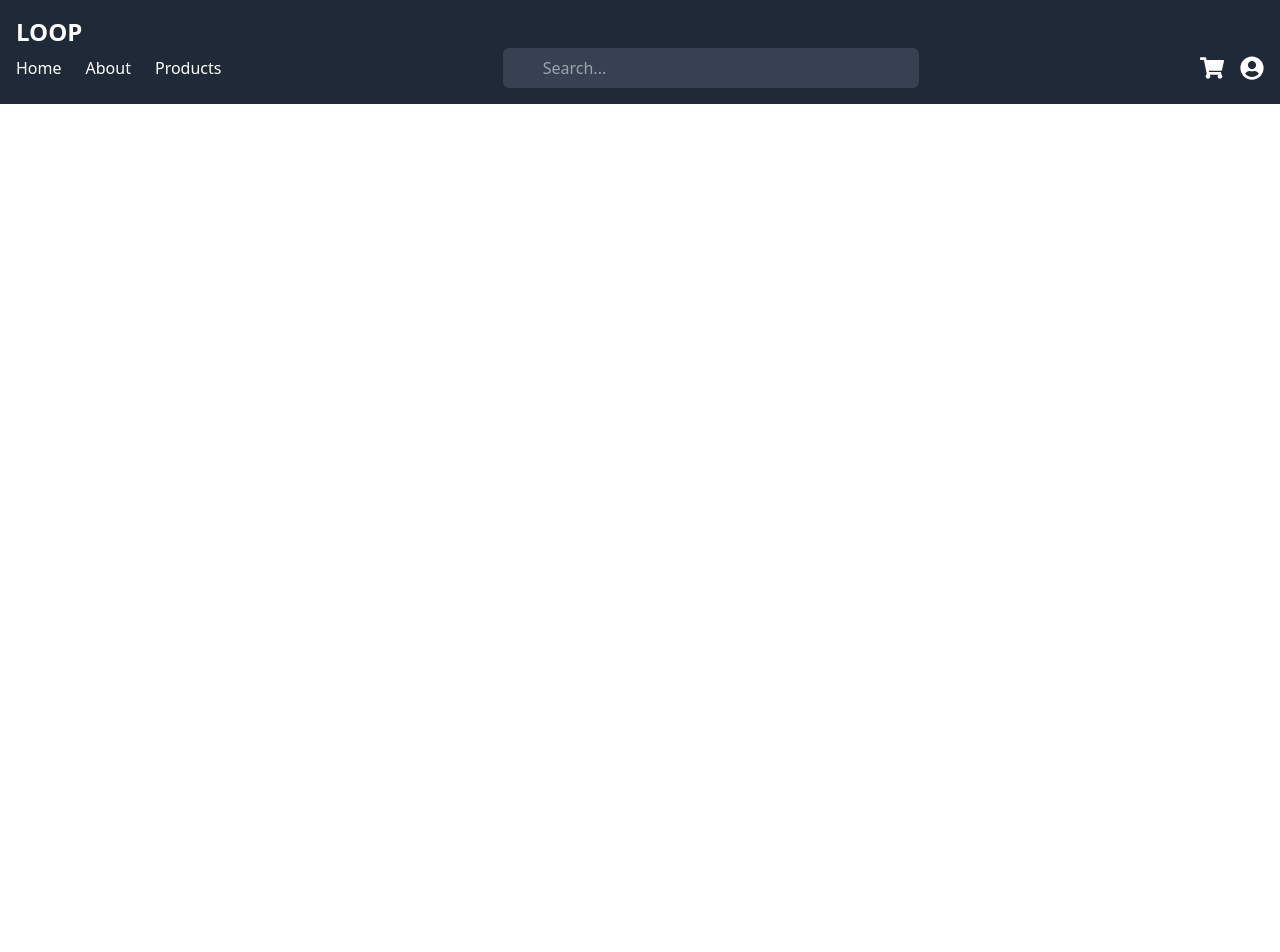
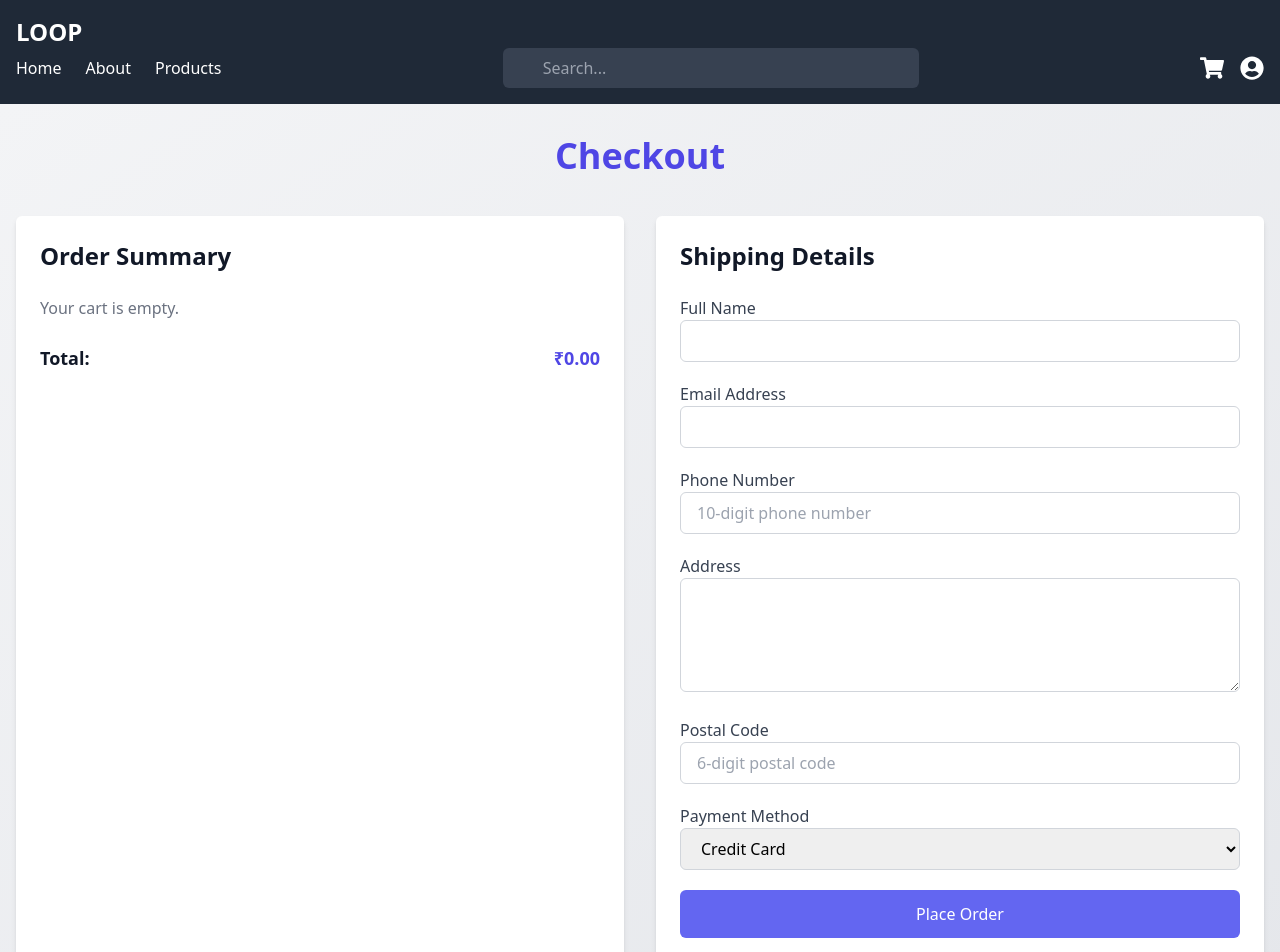
Before and after one commit to Himanshu-shivgotra/loopXpress_consumer, a React (Vite) app: page /checkout in a window 1280 px wide. Shown: the top 952 px of the page. Before the commit the page ends 800 px from the top, so only its background shows below. Built offline with nearby package versions, Linux system fonts and the light colour scheme.

Commit message:
checkout page done

```diff
--- a/package.json
+++ b/package.json
@@ -16,7 +16,8 @@
     "react-dom": "^18.3.1",
     "react-icons": "^5.4.0",
     "react-redux": "^9.2.0",
-    "react-router-dom": "^7.1.1"
+    "react-router-dom": "^7.1.1",
+    "react-toastify": "^11.0.2"
   },
   "devDependencies": {
     "@eslint/js": "^9.17.0",
--- a/src/App.jsx
+++ b/src/App.jsx
@@ -1,14 +1,18 @@
 import React from 'react';
+import { ToastContainer } from 'react-toastify';
+import 'react-toastify/dist/ReactToastify.css';
 import { Route, Routes, Navigate } from 'react-router-dom';
 import Navbar from './components/Navbar/Navbar';
 import ProductList from './pages/ProductsList/ProductList';
 import ProductDetails from './pages/ProductDetails/ProductDetails';
 import Cart from './pages/Cart/Cart'
+import CheckOut from './pages/CheckoutPage/CheckOut';
 
 const App = () => {
   return (
     <>
       <div>
+        <ToastContainer />
         <Navbar />
         <Routes>
           <Route path="/" element={<Navigate to="/home" />} />
@@ -17,7 +21,7 @@ const App = () => {
           <Route path="/products" element={<ProductList />} />
           <Route path="/product/:id" element={<ProductDetails />} />
           <Route path="/cart" element={<Cart />} />
-          <Route path="/profile" element={<h1>Profile Page</h1>} />
+          <Route path="/checkout" element={<CheckOut />} />
           {/* <Route path="*" element={<h1>404 - Page Not Found</h1>} /> */}
         </Routes>
       </div>
--- a/src/components/Product/Product.jsx
+++ b/src/components/Product/Product.jsx
@@ -1,10 +1,10 @@
 import React from 'react';
-import { useNavigate } from 'react-router-dom';
 import { useDispatch } from 'react-redux';
 import { addItem } from '../../../redux/slices/cart/cartSlice';
+import { toast } from 'react-toastify';
 
 const Product = ({ product }) => {
-    const navigate = useNavigate();
+
     const dispatch = useDispatch();
 
     const handleCardClick = () => {
@@ -15,7 +15,16 @@ const Product = ({ product }) => {
     const handleAddToCart = (event) => {
         event.stopPropagation();
         dispatch(addItem({ ...product })); // Pass the full product object
-        console.log(product)
+        toast.success(`${product.title} added to cart!`, {
+            position: "top-right",
+            autoClose: 3000,
+            hideProgressBar: false,
+            closeOnClick: true,
+            pauseOnHover: true,
+            draggable: true,
+            progress: undefined,
+            theme: "colored",
+        });
     };
 
 
--- a/src/pages/Cart/Cart.jsx
+++ b/src/pages/Cart/Cart.jsx
@@ -1,8 +1,11 @@
 import React from "react";
 import { useSelector, useDispatch } from "react-redux";
 import { removeItem, updateQuantity } from "../../../redux/slices/cart/cartSlice";
+import { useNavigate } from "react-router-dom";
 
 const Cart = () => {
+    const navigate = useNavigate()
+
     const cartItems = useSelector((state) => state.cart.items);
     const dispatch = useDispatch();
 
@@ -11,6 +14,10 @@ const Cart = () => {
 
     const calculateTotalItems = () =>
         cartItems.reduce((total, item) => total + item.cartQuantity, 0);
+
+    const handleCheckOut = (e) => {
+        navigate('/checkout')
+    }
 
     return (
         <div className="bg-gray-50 min-h-screen p-4 sm:p-6">
@@ -109,7 +116,7 @@ const Cart = () => {
                             <p className="text-lg sm:text-xl font-semibold text-gray-800">Total</p>
                             <p className="text-lg sm:text-xl font-bold text-blue-600">₹{calculateSubtotal()}</p>
                         </div>
-                        <button className="w-full mt-6 py-2 sm:py-3 bg-blue-500 text-white rounded-lg text-sm sm:text-lg font-medium hover:bg-blue-600 transition">
+                        <button onClick={handleCheckOut} className="w-full mt-6 py-2 sm:py-3 bg-blue-500 text-white rounded-lg text-sm sm:text-lg font-medium hover:bg-blue-600 transition">
                             Proceed to Checkout
                         </button>
                     </div>
--- /dev/null
+++ b/src/pages/CheckoutPage/CheckOut.jsx
@@ -0,0 +1,128 @@
+import React from "react";
+import { useSelector } from "react-redux";
+
+const CheckOut = () => {
+    const cartItems = useSelector((state) => state.cart.items);
+
+    const calculateTotal = () => {
+        return cartItems.reduce((total, item) => {
+            const price = item.discountedPrice || item.originalPrice || 0;
+            return total + price * (item.cartQuantity || 1);
+        }, 0).toFixed(2);
+    };
+
+    return (
+        <div className="bg-gradient-to-br from-gray-100 to-gray-200 min-h-screen py-8">
+            <div className="container mx-auto px-4">
+                <h1 className="text-4xl font-bold text-center text-indigo-600 mb-10">Checkout</h1>
+                <div className="grid grid-cols-1 lg:grid-cols-2 gap-8">
+                    {/* Cart Items */}
+                    <div className="bg-white shadow-md rounded-md p-6">
+                        <h2 className="text-2xl font-bold text-gray-900 mb-6">Order Summary</h2>
+                        {cartItems.length === 0 ? (
+                            <p className="text-gray-500">Your cart is empty.</p>
+                        ) : (
+                            <div className="space-y-4">
+                                {cartItems.map((item) => (
+                                    <div
+                                        key={item._id}
+                                        className="flex items-center border border-gray-300 rounded-md p-4"
+                                    >
+                                        <img
+                                            src={item.imageUrls?.[0] || "https://via.placeholder.com/100"}
+                                            alt={item.title}
+                                            className="w-20 h-20 object-cover rounded-md mr-4"
+                                        />
+                                        <div className="flex-1">
+                                            <h3 className="text-lg font-semibold text-gray-800">{item.title}</h3>
+                                            <p className="text-sm text-gray-500">{item.brand || "Unknown Brand"}</p>
+                                            <p className="text-sm text-gray-500">Quantity: {item.cartQuantity}</p>
+                                            <p className="text-orange-500 font-bold">
+                                                ₹{(item.discountedPrice || item.originalPrice || 0) * item.cartQuantity}
+                                            </p>
+                                        </div>
+                                    </div>
+                                ))}
+                            </div>
+                        )}
+                        <div className="mt-6 text-lg font-semibold text-gray-900 flex justify-between">
+                            <span>Total:</span>
+                            <span className="text-indigo-600">₹{calculateTotal()}</span>
+                        </div>
+                    </div>
+
+                    {/* Checkout Form */}
+                    <div className="bg-white shadow-md rounded-md p-6">
+                        <h2 className="text-2xl font-bold text-gray-900 mb-6">Shipping Details</h2>
+                        <form className="space-y-5">
+                            <div>
+                                <label className="block text-gray-700 font-medium">Full Name</label>
+                                <input
+                                    type="text"
+                                    className="w-full px-4 py-2 border border-gray-300 rounded-md focus:outline-none focus:ring-2 focus:ring-indigo-500"
+                                    required
+                                />
+                            </div>
+                            <div>
+                                <label className="block text-gray-700 font-medium">Email Address</label>
+                                <input
+                                    type="email"
+                                    className="w-full px-4 py-2 border border-gray-300 rounded-md focus:outline-none focus:ring-2 focus:ring-indigo-500"
+                                    required
+                                />
+                            </div>
+                            <div>
+                                <label className="block text-gray-700 font-medium">Phone Number</label>
+                                <input
+                                    type="tel"
+                                    className="w-full px-4 py-2 border border-gray-300 rounded-md focus:outline-none focus:ring-2 focus:ring-indigo-500"
+                                    placeholder="10-digit phone number"
+                                    pattern="[0-9]{10}"
+                                    required
+                                />
+                            </div>
+                            <div>
+                                <label className="block text-gray-700 font-medium">Address</label>
+                                <textarea
+                                    className="w-full px-4 py-2 border border-gray-300 rounded-md focus:outline-none focus:ring-2 focus:ring-indigo-500"
+                                    rows="4"
+                                    required
+                                ></textarea>
+                            </div>
+                            <div>
+                                <label className="block text-gray-700 font-medium">Postal Code</label>
+                                <input
+                                    type="text"
+                                    className="w-full px-4 py-2 border border-gray-300 rounded-md focus:outline-none focus:ring-2 focus:ring-indigo-500"
+                                    pattern="[0-9]{6}"
+                                    placeholder="6-digit postal code"
+                                    required
+                                />
+                            </div>
+                            <div>
+                                <label className="block text-gray-700 font-medium">Payment Method</label>
+                                <select
+                                    className="w-full px-4 py-2 border border-gray-300 rounded-md focus:outline-none focus:ring-2 focus:ring-indigo-500"
+                                    required
+                                >
+                                    <option value="credit-card">Credit Card</option>
+                                    <option value="debit-card">Debit Card</option>
+                                    <option value="paypal">PayPal</option>
+                                    <option value="cod">Cash on Delivery</option>
+                                </select>
+                            </div>
+                            <button
+                                type="submit"
+                                className="w-full bg-indigo-500 text-white py-3 rounded-md hover:bg-indigo-600 transition-colors font-medium"
+                            >
+                                Place Order
+                            </button>
+                        </form>
+                    </div>
+                </div>
+            </div>
+        </div>
+    );
+};
+
+export default CheckOut;
```
Also changed, not shown: 1 other file (tests, documents, lock files or other folders).
